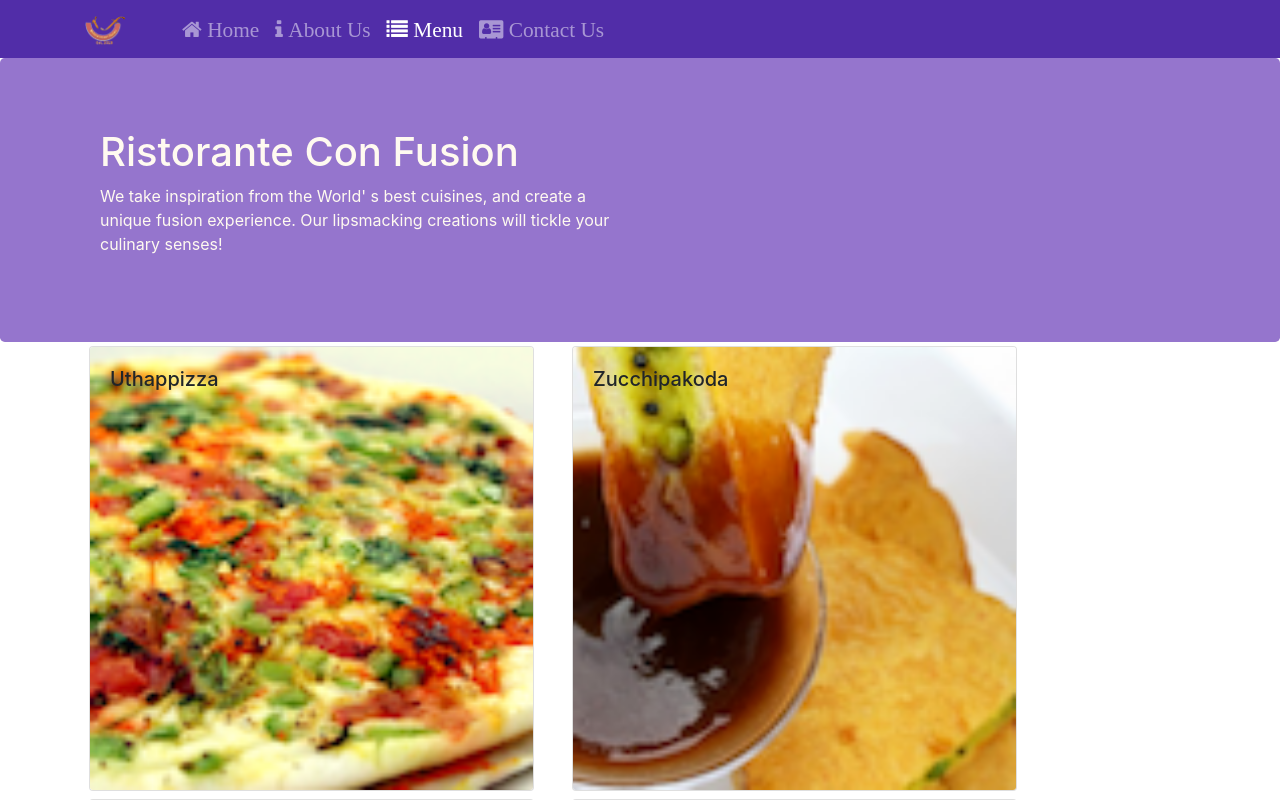
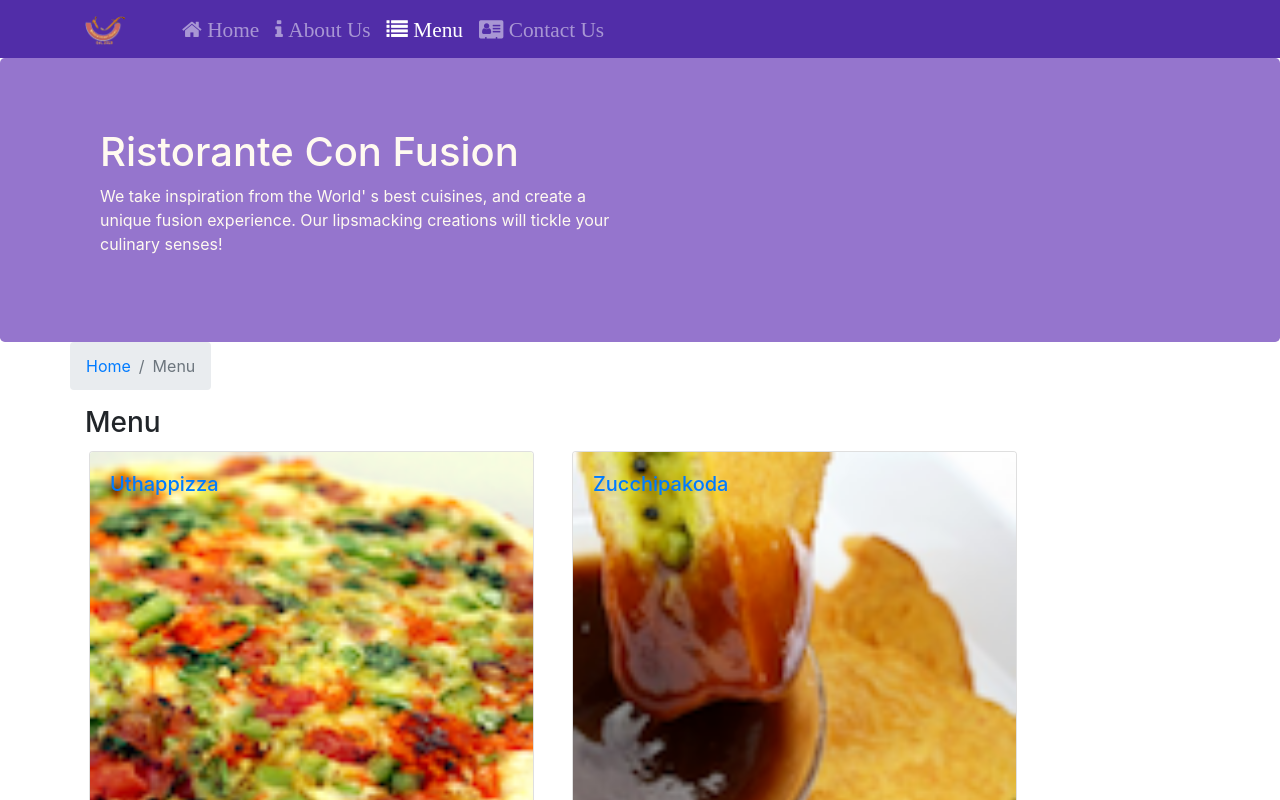
Before and after one commit to satwika1234/Coursera_FrontEnd_React, a React (Create React App) app: page /menu in a window 1280 px wide. Shown: the top 800 px of the page. Built offline with nearby package versions, Linux system fonts and the light colour scheme.

Commit message:
Exercise on SPA Part 2

```diff
--- a/src/components/ContactUsComponent.js
+++ b/src/components/ContactUsComponent.js
@@ -1,7 +1,18 @@
 import React from 'react';
-function ContactUs(props){
-    return(
+import { Breadcrumb, BreadcrumbItem } from 'reactstrap';
+import {Link} from 'react-router-dom';
+function ContactUs(props) {
+    return (
         <div className="container">
+            <div className="row">
+        <Breadcrumb>
+          <BreadcrumbItem><Link to="/home">Home</Link></BreadcrumbItem>
+          <BreadcrumbItem active>Contact Us</BreadcrumbItem>
+        </Breadcrumb>
+        <div className="col-12">
+          <h3>Menu</h3>
+        </div>
+      </div>
             <div className="row row-content">
                 <div className="col-12">
                     <h3>Location Information</h3>
@@ -9,11 +20,11 @@
                 <div className="col-12 col-sm-4 offset-sm-1">
                     <h5>Our Address</h5>
                     <address>
-		              121, Clear Water Bay Road<br/>
-		              Clear Water Bay, Kowloon<br/>
-		              HONG KONG<br/>
-		              <i className="fa fa-phone"></i>: +852 1234 5678<br/>
-		              <i className="fa fa-fax"></i>: +852 8765 4321<br/>
+                        121, Clear Water Bay Road<br />
+                        Clear Water Bay, Kowloon<br />
+                        HONG KONG<br />
+                        <i className="fa fa-phone"></i>: +852 1234 5678<br />
+                        <i className="fa fa-fax"></i>: +852 8765 4321<br />
                         <i className="fa fa-envelope"></i>:
                         <a href="mailto:confusion@food.net">confusion@food.net</a>
                     </address>
@@ -39,34 +50,34 @@
                         <div className="form-group row">
                             <label for="firstname" className="col-md-2 col-form-label">First Name</label>
                             <div className="col-md-10">
-                            <input type="text" className="form-control" id="firstname" name="firstname" placeholder="First Name"/>
+                                <input type="text" className="form-control" id="firstname" name="firstname" placeholder="First Name" />
                             </div>
                         </div>
                         <div className="form-group row">
                             <label for="lastname" className="col-md-2 col-form-label">Last Name</label>
                             <div className="col-md-10">
-                            <input type="text" className="form-control" id="lastname" name="lastname" placeholder="Last Name"/>
+                                <input type="text" className="form-control" id="lastname" name="lastname" placeholder="Last Name" />
                             </div>
                         </div>
                         <div className="form-group row">
                             <label for="telnum" className=" col-12 col-md-2 col-form-label ">Contact Tel.</label>
                             <div className="col-5 col-md-3 ">
-                            <input type="tel " class="form-control " id="areacode " name="areacode " placeholder="Area Code "/>
+                                <input type="tel " class="form-control " id="areacode " name="areacode " placeholder="Area Code " />
                             </div>
                             <div className="col-7 col-md-7 ">
-                            <input type="tel " class="form-control " id="telnum " name="telnum " placeholder="Tel. Number "/>
+                                <input type="tel " class="form-control " id="telnum " name="telnum " placeholder="Tel. Number " />
                             </div>
                         </div>
                         <div className="form-group row ">
                             <label for="emailid " class="col-md-2 col-form-label ">Email</label>
                             <div className="col-md-10 ">
-                            <input type="email" class="form-control " id="emailid" name="emailid" placeholder="Email"/>
+                                <input type="email" class="form-control " id="emailid" name="emailid" placeholder="Email" />
                             </div>
                         </div>
                         <div className="form-group row ">
                             <div className="col-md-6 offset-md-2">
                                 <div className="form-check">
-                                <input type="checkbox" className="form-check-input" name="approve" id="approve" value=""/>
+                                    <input type="checkbox" className="form-check-input" name="approve" id="approve" value="" />
                                     <label className="form-check-label" for="approve">
                                         <strong>May we contact you?</strong>
                                     </label>
@@ -86,7 +97,7 @@
                         <div className="form-group row ">
                             <label for="feedback" className="col-md-2 col-form-label ">Your Feedback</label>
                             <div className="col-md-10 ">
-                            <textarea className="form-control " id="feedback" name="emailid" rows= "12"/>
+                                <textarea className="form-control " id="feedback" name="emailid" rows="12" />
                             </div>
                         </div>
                         <div className="form-group row">
--- a/src/components/DishDetailedComponent.js
+++ b/src/components/DishDetailedComponent.js
@@ -1,6 +1,6 @@
 import React from "react";
-import { Card, CardImg, CardBody, CardText, CardTitle } from "reactstrap";
-
+import { Card, CardImg, CardBody, CardText, CardTitle, Breadcrumb, BreadcrumbItem } from "reactstrap";
+import { Link } from 'react-router-dom';
 function RenderComments({ comments }) {
   if (comments == null) {
     return <div></div>;
@@ -45,16 +45,25 @@
     </div>
   );
 }
-const DishDetail = ({dish}) => {
-  if (dish == null) {
+const DishDetail = (props) => {
+  if (props.dish == null) {
     return <div></div>;
   }
 
   return (
     <div className="container">
       <div className="row">
-        <RenderDish dish={dish}/>
-        <RenderComments comments={dish.comments} />
+        <Breadcrumb>
+          <BreadcrumbItem><Link to="/menu">Menu</Link></BreadcrumbItem>
+          <BreadcrumbItem active>{props.dish.name}</BreadcrumbItem>
+        </Breadcrumb>
+        <div className="col-12">
+          <h3>{props.dish.name}</h3>
+        </div>
+      </div>
+      <div className="row">
+        <RenderDish dish={props.dish} />
+        <RenderComments comments={props.comments} />
       </div>
     </div>
   );
--- a/src/components/MainComponent.js
+++ b/src/components/MainComponent.js
@@ -29,7 +29,14 @@
         promotion={this.state.promotions.filter((promo)=>promo.featured)[0]}
         leader={this.state.leaders.filter((leader)=>leader.featured)[0]}
         />
+      );
+    }
+    const DishWithId=({match})=>{ //match,location,history
+      return(
+        <DishDetail dish={this.state.dishes.filter((dish)=>dish.id===parseInt(match.params.dishId,10))[0]}
+      comments={this.state.comments.filter((comment)=>comment.dishId===parseInt(match.params.dishId,10))}/>
       )
+
     }
     return (
       <div>
@@ -41,6 +48,7 @@
             path="/menu"
             component={() => <Menu dishes={this.state.dishes} />}
           />
+          <Route path="/menu/:dishId" component={DishWithId}/>
           <Route exact path="/contactus" component={ContactUs} />
           <Route exact path="/aboutus" component={AboutUs} />
           <Redirect to="/home" />
--- a/src/components/MenuComponent.js
+++ b/src/components/MenuComponent.js
@@ -1,13 +1,16 @@
 import React from "react";
-import { Card, CardImg, CardImgOverlay, CardTitle } from "reactstrap";
+import { Card, CardImg, CardImgOverlay, CardTitle, Breadcrumb, BreadcrumbItem } from "reactstrap";
+import { Link } from 'react-router-dom';
 
-function RenderMenuItem({dish,onClick}) {
+function RenderMenuItem({ dish }) {
   return (
-    <Card onClick={() => onClick(dish.id)}>
-      <CardImg width="100%" src={dish.image} alt={dish.name} />
-      <CardImgOverlay>
-        <CardTitle>{dish.name}</CardTitle>
-      </CardImgOverlay>
+    <Card >
+      <Link to={`/menu/${dish.id}`}>
+        <CardImg width="100%" src={dish.image} alt={dish.name} />
+        <CardImgOverlay>
+          <CardTitle>{dish.name}</CardTitle>
+        </CardImgOverlay>
+      </Link>
     </Card>
   );
 }
@@ -16,13 +19,22 @@
   const menu = props.dishes.map((dish) => {
     return (
       <div key={dish.id} className="col-12 col-md-5 m-1">
-        <RenderMenuItem dish={dish} onClick={props.onClick}></RenderMenuItem>
+        <RenderMenuItem dish={dish} ></RenderMenuItem>
       </div>
     );
   });
 
   return (
     <div className="container">
+      <div className="row">
+        <Breadcrumb>
+          <BreadcrumbItem><Link to="/home">Home</Link></BreadcrumbItem>
+          <BreadcrumbItem active>Menu</BreadcrumbItem>
+        </Breadcrumb>
+        <div className="col-12">
+          <h3>Menu</h3>
+        </div>
+      </div>
       <div className="row">{menu}</div>
     </div>
   );
```
Lines whose indentation alone changed are shown as unchanged.
